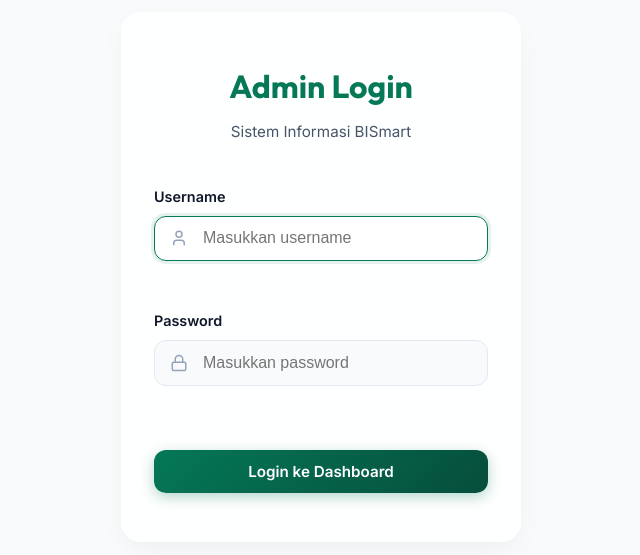
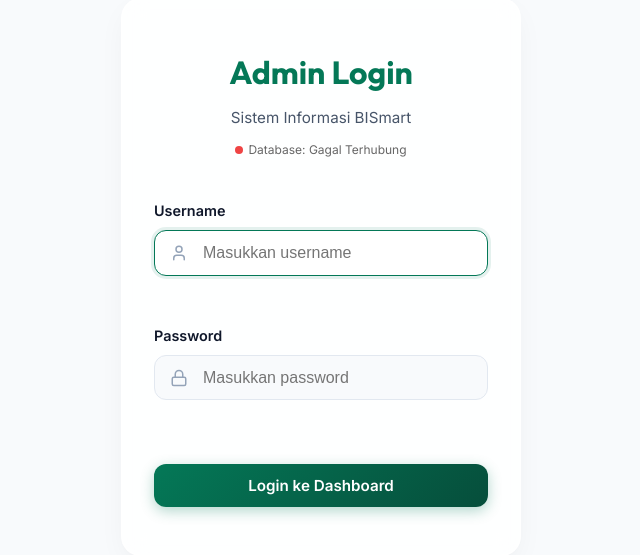
Before and after one commit to bilqolam-collab/BISmart, a React (Vite) app: page /admin/login in a window 1280 px wide. Shown: the part 123-678 px from the top of the page, without its empty margins (319-959 px from the left). Built offline with nearby package versions, Linux system fonts and the light colour scheme; no server answers.

Commit message:
fix: update production api url and add supabase db connection indicator

```diff
--- a/src/pages/admin/Login.jsx
+++ b/src/pages/admin/Login.jsx
@@ -9,9 +9,26 @@
   const [password, setPassword] = useState('');
   const [error, setError] = useState('');
   const [loading, setLoading] = useState(false);
+  const [dbStatus, setDbStatus] = useState('checking'); // 'checking', 'connected', 'error'
   const navigate = useNavigate();
 
   React.useEffect(() => {
+    // Check DB status
+    const checkDb = async () => {
+      try {
+        const res = await fetch(import.meta.env.VITE_API_URL || (window.location.hostname === "localhost" ? "http://localhost:5000/api/health" : "/api/health"));
+        const data = await res.json();
+        if (data.dbConnected) {
+          setDbStatus('connected');
+        } else {
+          setDbStatus('error');
+        }
+      } catch (err) {
+        setDbStatus('error');
+      }
+    };
+    checkDb();
+
     // Helper untuk membuat admin default pertama kali
     api.post('/auth/init').catch(e => console.error("Init failed:", e));
   }, []);
@@ -46,6 +63,17 @@
         <div className="login-header">
           <h2>Admin Login</h2>
           <p>Sistem Informasi BISmart</p>
+
+          {/* Status Database */}
+          <div style={{ marginTop: '10px', fontSize: '12px', display: 'flex', alignItems: 'center', justifyContent: 'center', gap: '5px' }}>
+            <span style={{
+              width: '8px', height: '8px', borderRadius: '50%',
+              backgroundColor: dbStatus === 'connected' ? '#10B981' : dbStatus === 'error' ? '#EF4444' : '#F59E0B'
+            }}></span>
+            <span style={{ color: '#666' }}>
+              Database: {dbStatus === 'connected' ? 'Terhubung (Online)' : dbStatus === 'error' ? 'Gagal Terhubung' : 'Memeriksa...'}
+            </span>
+          </div>
         </div>
 
         {error && <div className="login-error">{error}</div>}
--- a/src/utils/api.js
+++ b/src/utils/api.js
@@ -1,4 +1,4 @@
-const BASE_URL = import.meta.env.VITE_API_URL || "http://localhost:5000/api";
+const BASE_URL = import.meta.env.VITE_API_URL || (window.location.hostname === "localhost" ? "http://localhost:5000/api" : "/api");
 
 const getHeaders = () => {
   const token = localStorage.getItem("bismart_token");
```
Also changed, not shown: 1 other file (tests, documents, lock files or other folders).
